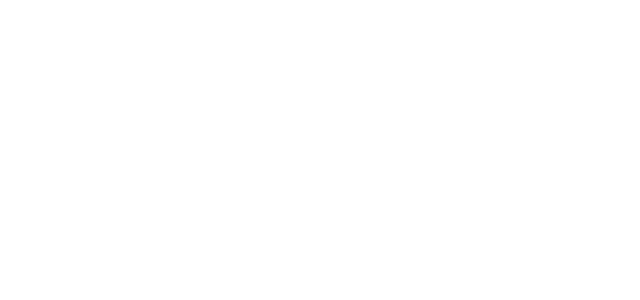
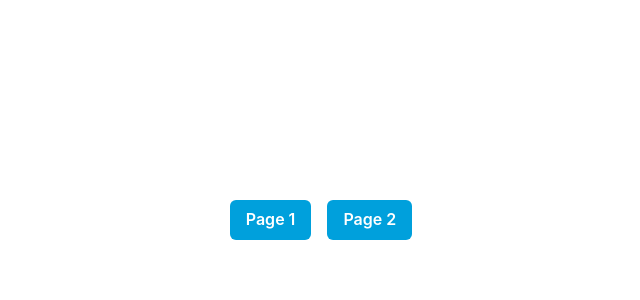
Before and after one commit to SARA93-CODER/Ajib-app, a React (Create React App) app: page / in a window 1280 px wide. Shown: the top 300 px of the page, without its empty margins (319-959 px from the left). Built offline with nearby package versions, Linux system fonts and the light colour scheme.

Commit message:
home page stacture.

```diff
--- a/src/App.js
+++ b/src/App.js
@@ -1,5 +1,6 @@
 import React from "react";
 import { BrowserRouter as Router, Route, Switch } from "react-router-dom";
+import { Home } from "./components/Home";
 
 import Page1 from "./components/Page1";
 import Page2 from "./components/Page2";
@@ -8,8 +9,9 @@ function App() {
   return (
     <Router>
       <Switch>
-        <Route exact path="/page1" component={Page1} />
-        <Route exact path="/page2" component={Page2} />
+        <Route exact path="/" component={Home} />
+        <Route path="/page1" component={Page1} />
+        <Route path="/page2" component={Page2} />
       </Switch>
     </Router>
   );
--- /dev/null
+++ b/src/components/Home.js
@@ -0,0 +1,23 @@
+import { Button, Center, Wrap, WrapItem } from "@chakra-ui/react";
+import React from "react";
+import { Link } from "react-router-dom";
+
+export const Home = () => {
+  return (
+    <Center w={"full"} h="screen" py={"200px"}>
+      <Wrap spacing={4}>
+        <WrapItem>
+          <Link to="/Page1">
+            <Button colorScheme="linkedin">Page 1</Button>
+          </Link>
+        </WrapItem>
+
+        <WrapItem>
+          <Link to="/Page2">
+            <Button colorScheme="linkedin">Page 2</Button>
+          </Link>
+        </WrapItem>
+      </Wrap>
+    </Center>
+  );
+};
```
